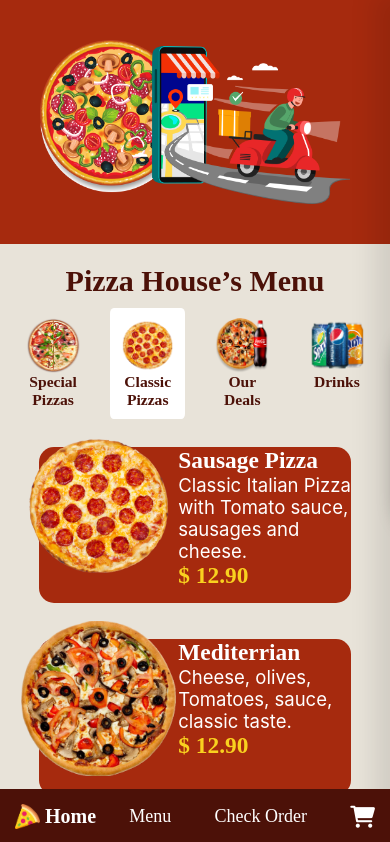
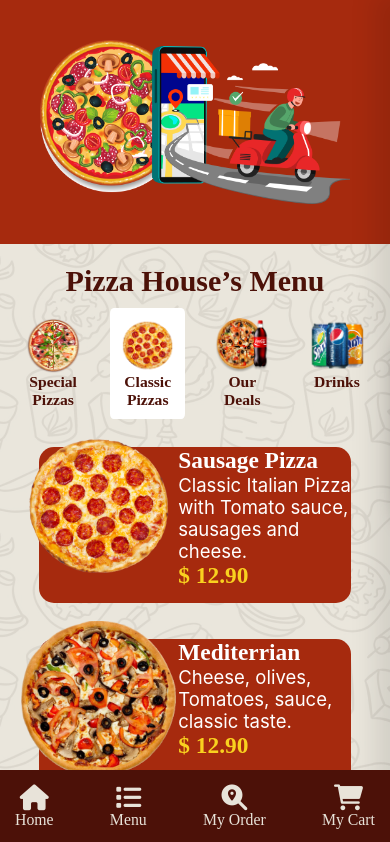
Before and after one commit to etohimself/PizzaApp, a React (Create React App) app: page / in a window 390 px wide. Shown: the top 842 px of the page. Built offline with nearby package versions, Linux system fonts and the light colour scheme; a web font is replaced by a local one.

Commit message:
Improved mobile Navbar

```diff
--- a/src/Components/Cart.js
+++ b/src/Components/Cart.js
@@ -42,7 +42,7 @@ function Cart(props) {
           cartVisible && styles.CartContainerVisible
         }`}
       >
-        <h1>My Cart</h1>
+        <h1 className={styles.CartTitle}>My Cart</h1>
         <div className={styles.ItemContainer}>
           {cart.map((eachItem, index) => (
             <div className={styles.CartItem} key={index}>
--- a/src/Components/Cart.module.css
+++ b/src/Components/Cart.module.css
@@ -33,6 +33,10 @@
 
 .CartContainerVisible {
   right: 0;
+}
+
+.CartTitle {
+  margin:0;
 }
 
 .ItemContainer {
--- a/src/Components/FloatingCart.module.css
+++ b/src/Components/FloatingCart.module.css
@@ -47,6 +47,7 @@
     position: absolute;
     top:-10px;
     right:-10px;
+    font-weight: 600;
 }
 
 .ShowFloatingCart {
--- a/src/Components/FoodMenu.module.css
+++ b/src/Components/FoodMenu.module.css
@@ -1,5 +1,6 @@
 .FoodMenuContainer {
   background-color: #e8e3d9;
+  background-image:url("/public/pizzabg.png");
   overflow:hidden;
   box-sizing: border-box;
   margin-top: 50px;
--- a/src/Components/Navbar.js
+++ b/src/Components/Navbar.js
@@ -3,7 +3,7 @@ import { AppContext } from "../Contexts/AppContext";
 import styles from "./Navbar.module.css";
 
 function Navbar() {
-  const {cart, handleCartShow} = useContext(AppContext);
+  const { cart, handleCartShow } = useContext(AppContext);
 
   return (
     <div>
@@ -16,7 +16,7 @@ function Navbar() {
         <div className={styles.NavbarMenu}>
           <div className={styles.NavbarButton}>Home</div>
           <div className={styles.NavbarButton}>Menu</div>
-          <div className={styles.NavbarButton}>Check Order</div>
+          <div className={styles.NavbarButton}>My Order</div>
           <div className={styles.CartButton} onClick={handleCartShow}>
             <i className="fa-solid fa-cart-shopping"></i>
             <div
@@ -30,19 +30,22 @@ function Navbar() {
         </div>
       </div>
       <div className={styles.NavbarContainerMobile}>
-        <div className={styles.Brand}>
-          <img src="logo.png" width="20" height="20" />
-          <div className={styles.BrandLabel}>Home</div>
+        <div className={styles.NavbarMobileButton}>
+          <i class="fas fa-home"></i>
+          <p>Home</p>
         </div>
-        <div className={styles.NavbarButton}>Menu</div>
-        <div className={styles.NavbarButton}>Check Order</div>
-        <div className={styles.CartButton} onClick={handleCartShow}>
-          <i className="fa-solid fa-cart-shopping"></i>
-          <div
-            className={`${styles.CartCounter} ${cart.length && styles.ShowItem}`}
-          >
-            {cart.length}
-          </div>
+        <div className={styles.NavbarMobileButton}>
+          <i class="fas fa-list"></i>
+          <p>Menu</p>
+        </div>
+        <div className={styles.NavbarMobileButton}>
+          <i class="fa fa-search-location"></i>
+          <p>My Order</p>
+        </div>
+        <div className={styles.CartMobileButton} onClick={handleCartShow}>
+          <i class="fa-solid fa-cart-shopping"></i>
+          <div className={`${styles.CartCounterMobile} ${ cart.length > 0 && styles.ShowItem}`}>{cart.length}</div>
+          <p>My Cart</p>
         </div>
       </div>
     </div>
--- a/src/Components/Navbar.module.css
+++ b/src/Components/Navbar.module.css
@@ -65,14 +65,14 @@
 
 .NavbarContainerMobile {
   display: none;
-  height: auto;
+  flex-direction: row;
+  align-items: center;
+  justify-content: space-between;
+  height:auto;
   width: 100%;
   background-color: #4c1108;
-  font-size: 18px;
-  color: white;
+  color: #E8E3D9;
   font-family: "Sura";
-  align-items: center;
-  justify-content: space-between;
   box-sizing: border-box;
   padding: 15px;
   position: fixed;
@@ -80,9 +80,47 @@
   z-index: 2;
 }
 
+.NavbarMobileButton, .CartMobileButton {
+  display:flex;
+  flex-direction: column;
+  align-items: center;
+  justify-content: center;
+  cursor:pointer;
+}
+
+.NavbarMobileButton > p, .CartMobileButton > p {
+  font-size:18px;
+  margin:0;
+}
+
+.NavbarMobileButton > i, .CartMobileButton > i {
+  font-size:30px;
+}
+
+.CartMobileButton {
+  position: relative;
+}
+
+.CartCounterMobile {
+  display: none;
+  align-items: center;
+  justify-content: center;
+  background-color: red;
+  width: 30px;
+  height: 30px;
+  border-radius: 50%;
+  position: absolute;
+  top: -10px;
+  right: 0;
+  font-family: "Arial";
+  font-size:22px;
+  font-weight: 600;
+}
+
 .ShowItem {
-display:flex;
+  display:flex;
 }
+
 
 @media screen and (max-width: 1200px) {
   .NavbarContainer {
@@ -91,6 +129,7 @@ display:flex;
     padding-right: 40px;
     padding-left: 40px;
   }
+
   .BrandLabel {
     font-size: 24px;
   }
@@ -112,32 +151,16 @@ display:flex;
   }
 
   .NavbarContainerMobile {
-    display: flex;
+    display:flex;
+  }
+}
+
+@media screen and (max-width: 400px) {
+  .NavbarMobileButton > p, .CartMobileButton > p {
+    font-size:calc(8px + 2vw);
   }
 
-  .Brand > img {
-    width: 25px;
-    height: 25px;
-  }
-
-  .BrandLabel {
-    font-size: 20px;
-    padding-left: 5px;
-  }
-
-  .NavbarButton {
-    font-size: 18px;
-    margin-right: 10px;
-  }
-
-  .CartButton {
-    font-size: 22px;
-  }
-
-  .CartCounter {
-    width: 25px;
-    height: 25px;
-    top: -12px;
-    right: 8px;
+  .NavbarMobileButton > i, .CartMobileButton > i {
+    font-size:calc(18px + 2vw);
   }
 }
```
Also changed, not shown: public/pizzabg.png (added).
